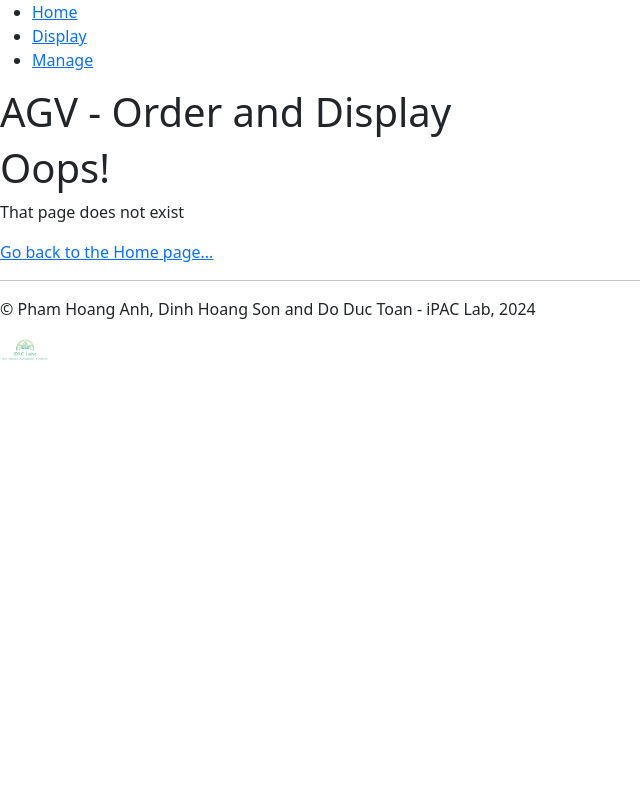
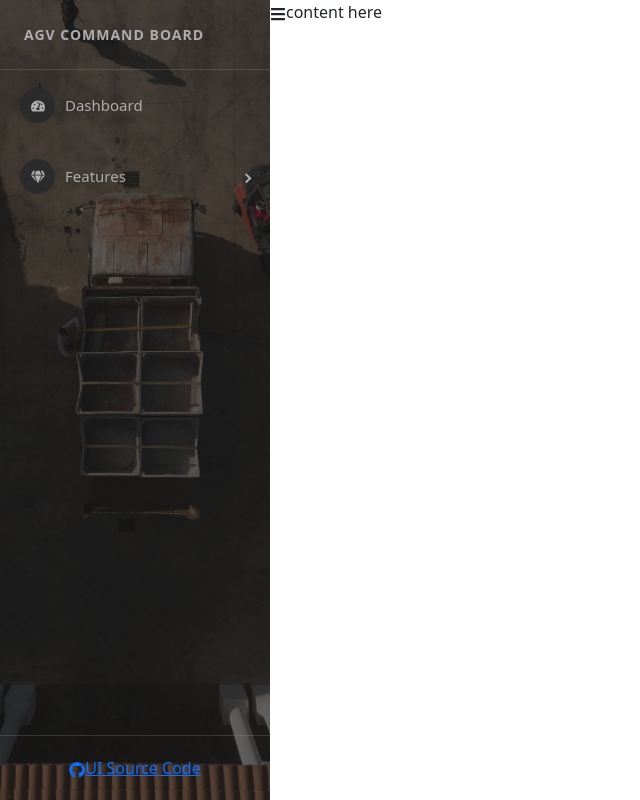
Before and after one commit to sondhg/frontend-prj1-son, a React (Vite) app: page /admin in a window 1280 px wide. Shown: the whole page, without its empty margins (0-640 px from the left). Built offline with nearby package versions, Linux system fonts and the light colour scheme.

Commit message:
admin sidebar

```diff
--- a/package.json
+++ b/package.json
@@ -15,8 +15,9 @@
     "react": "^18.2.0",
     "react-bootstrap": "^2.10.2",
     "react-dom": "^18.2.0",
-    "react-icons": "^5.2.1",
+    "react-icons": "4.4.0",
     "react-paginate": "8.1.3",
+    "react-pro-sidebar": "0.7.1",
     "react-router-dom": "6.3.0",
     "react-toastify": "9.0.7",
     "sass": "1.53.0"
--- a/src/App.jsx
+++ b/src/App.jsx
@@ -1,11 +1,10 @@
-//import "./styles.scss";
 import { BrowserRouter, Routes, Route } from "react-router-dom";
-import Header from "./components/Header/Header.jsx";
-import Footer from "./components/Footer.jsx";
+import Application from "./Application.jsx";
 import Home from "./components/Home/Home.jsx";
 import FetchData from "./components/FetchData.jsx";
 import NotFound from "./components/NotFound.jsx";
-import ManageOrder from "./components/NewHome/ManageOrder.jsx";
+import ManageOrder from "./components/Manage/ManageOrder.jsx";
+import Admin from "./components/Admin/Admin.jsx";
 import "bootstrap/dist/css/bootstrap.min.css";
 
 function App() {
@@ -13,18 +12,17 @@ function App() {
   return (
     <div className="app-container">
       <BrowserRouter>
-        <div>
-          <Header />
-          <div className="content">
-            <Routes>
+        <Routes>
+          <Route>
+            <Route path="/" element={<Application />}>
               <Route index element={<Home />} />
-              <Route path="/output" element={<FetchData />} />
-              <Route path="/manage" element={<ManageOrder />} />
-              <Route path="*" element={<NotFound />} />
-            </Routes>
-          </div>
-          <Footer />
-        </div>
+              <Route path="output" element={<FetchData />} />
+              <Route path="manage" element={<ManageOrder />} />
+              {/* <Route path="*" element={<NotFound />} /> */}
+            </Route>
+            <Route path="admin" element={<Admin />} />
+          </Route>
+        </Routes>
       </BrowserRouter>
     </div>
   );
--- /dev/null
+++ b/src/Application.jsx
@@ -0,0 +1,30 @@
+//import "./styles.scss";
+import { BrowserRouter, Routes, Route, Outlet, Link } from "react-router-dom";
+import Header from "./components/Header/Header.jsx";
+import Footer from "./components/Footer.jsx";
+//import "bootstrap/dist/css/bootstrap.min.css";
+
+//Application nằm trong App
+function Application() {
+  document.title = "AGV UI";
+  return (
+    <div className="app-container">
+      <div>
+        <div className="header-container">
+          <Header />
+        </div>
+        <div className="main-container">
+          <div className="side-nav-container"></div>
+          <div className="app-content">
+            <Outlet />
+          </div>
+        </div>
+        <div className="footer-container">
+          <Footer />
+        </div>
+      </div>
+    </div>
+  );
+}
+
+export default Application;
--- /dev/null
+++ b/src/components/Admin/Admin.jsx
@@ -0,0 +1,19 @@
+import SideBar from "./SideBar";
+import "./Admin.scss";
+import { FaBars } from "react-icons/fa";
+import { useState } from "react";
+const Admin = (props) => {
+  const [collapsed, setCollapsed] = useState(false);
+  return (
+    <div className="admin-container">
+      <div className="admin-sidebar">
+        <SideBar collapsed={collapsed}/>
+      </div>
+      <div className="admin-content">
+        <FaBars onClick={() => setCollapsed(!collapsed)} />
+        content here
+      </div>
+    </div>
+  );
+};
+export default Admin;
--- /dev/null
+++ b/src/components/Admin/Admin.scss
@@ -0,0 +1,8 @@
+.admin-container {
+  display: flex;
+  .admin-sidebar {
+    .pro-sidebar {
+      height: 100vh !important;
+    }
+  }
+}
--- /dev/null
+++ b/src/components/Admin/SideBar.jsx
@@ -0,0 +1,102 @@
+import "react-pro-sidebar/dist/css/styles.css";
+import {
+  ProSidebar,
+  Menu,
+  MenuItem,
+  SubMenu,
+  SidebarHeader,
+  SidebarFooter,
+  SidebarContent,
+} from "react-pro-sidebar";
+import {
+  FaTachometerAlt,
+  FaGem,
+  FaList,
+  FaGithub,
+  FaRegLaughWink,
+  FaHeart,
+} from "react-icons/fa";
+import sidebarBg from "../../assets/bg2.jpg";
+const SideBar = ({ image, collapsed, toggled, handleToggleSidebar }) => {
+  return (
+    <>
+      <ProSidebar
+        image={sidebarBg}
+        collapsed={collapsed}
+        toggled={toggled}
+        breakPoint="md"
+        onToggle={handleToggleSidebar}
+      >
+        <SidebarHeader>
+          <div
+            style={{
+              padding: "24px",
+              textTransform: "uppercase",
+              fontWeight: "bold",
+              fontSize: 14,
+              letterSpacing: "1px",
+              overflow: "hidden",
+              textOverflow: "ellipsis",
+              whiteSpace: "nowrap",
+            }}
+          >
+            AGV Command Board
+          </div>
+        </SidebarHeader>
+
+        <SidebarContent>
+          <Menu iconShape="circle">
+            <MenuItem
+              icon={<FaTachometerAlt />}
+              //   suffix={<span className="badge red">New</span>}
+            >
+              Dashboard
+            </MenuItem>
+            {/* <MenuItem icon={<FaGem />}>Components</MenuItem> */}
+          </Menu>
+          <Menu iconShape="circle">
+            <SubMenu
+              //   suffix={<span className="badge yellow">3</span>}
+              //   icon={<FaRegLaughWink />}
+              icon={<FaGem />}
+              title="Features"
+            >
+              <MenuItem> Tính năng 1</MenuItem>
+              <MenuItem> Tính năng 2</MenuItem>
+              <MenuItem> Tính năng 3</MenuItem>
+            </SubMenu>
+          </Menu>
+        </SidebarContent>
+
+        <SidebarFooter style={{ textAlign: "center" }}>
+          <div
+            className="sidebar-btn-wrapper"
+            style={{
+              padding: "20px 24px",
+            }}
+          >
+            <a
+              href="https://github.com/sondhg/frontend-prj1-son"
+              target="_blank"
+              className="sidebar-btn"
+              rel="noopener noreferrer"
+            >
+              <FaGithub />
+              <span
+                style={{
+                  whiteSpace: "nowrap",
+                  textOverflow: "ellipsis",
+                  overflow: "hidden",
+                }}
+              >
+                UI Source Code
+              </span>
+            </a>
+          </div>
+        </SidebarFooter>
+      </ProSidebar>
+    </>
+  );
+};
+
+export default SideBar;
--- a/src/components/Header/Header.jsx
+++ b/src/components/Header/Header.jsx
@@ -1,59 +1,65 @@
-import { Link } from "react-router-dom";
+//import { Link } from "react-router-dom";
+// const Header = () => {
+//   return (
+//     <header className="main-header">
+//       <nav>
+//         <ul>
+//           <li>
+//             <Link to="/">Home</Link>
+//           </li>
+//           <li>
+//             <Link to="/output">Display</Link>
+//           </li>
+//           <li>
+//             <Link to="/manage">Manage</Link>
+//           </li>
+//         </ul>
+//       </nav>
+//       <h1 className="big-page-title">AGV - Order and Display</h1>
+//     </header>
+//   );
+// };
+// export default Header;
+
+import { NavLink } from "react-router-dom";
+import Container from "react-bootstrap/Container";
+import Nav from "react-bootstrap/Nav";
+import Navbar from "react-bootstrap/Navbar";
+import NavDropdown from "react-bootstrap/NavDropdown";
+
 const Header = () => {
   return (
-    <header className="main-header">
-      <nav>
-        <ul>
-          <li>
-            <Link to="/">Home</Link>
-          </li>
-          <li>
-            <Link to="/output">Display</Link>
-          </li>
-          <li>
-            <Link to="/manage">Manage</Link>
-          </li>
-        </ul>
-      </nav>
-      <h1 className="big-page-title">AGV - Order and Display</h1>
-    </header>
+    <Navbar bg="dark" data-bs-theme="dark" expand="lg" className="bg-body-tertiary">
+      <Container>
+        <NavLink to="/" className="navbar-brand">
+          AGV - Order and Display
+        </NavLink>
+        <Navbar.Toggle aria-controls="basic-navbar-nav" />
+        <Navbar.Collapse id="basic-navbar-nav">
+          <Nav className="me-auto">
+            <NavLink to="/" className="nav-link">
+              Home
+            </NavLink>
+            <NavLink to="/output" className="nav-link">
+              Display
+            </NavLink>
+            <NavLink to="/manage" className="nav-link">
+              Manage
+            </NavLink>
+            <NavLink to="/admin" className="nav-link">
+              Admin
+            </NavLink>
+            <Nav>
+              <NavDropdown title="Account" id="basic-nav-dropdown">
+                <NavDropdown.Item>Log in</NavDropdown.Item>
+                <NavDropdown.Item>Log out</NavDropdown.Item>
+              </NavDropdown>
+            </Nav>
+          </Nav>
+        </Navbar.Collapse>
+      </Container>
+    </Navbar>
   );
 };
+
 export default Header;
-
-// import { NavLink } from "react-router-dom";
-// import Container from "react-bootstrap/Container";
-// import Nav from "react-bootstrap/Nav";
-// import Navbar from "react-bootstrap/Navbar";
-// import NavDropdown from "react-bootstrap/NavDropdown";
-
-// const Header = () => {
-//   return (
-//     <Navbar bg="dark" data-bs-theme="dark" expand="lg" className="bg-body-tertiary">
-//       <Container>
-//         <NavLink to="/" className="navbar-brand">
-//           AGV - Order and Display
-//         </NavLink>
-//         <Navbar.Toggle aria-controls="basic-navbar-nav" />
-//         <Navbar.Collapse id="basic-navbar-nav">
-//           <Nav className="me-auto">
-//             <NavLink to="/" className="nav-link">
-//               Home
-//             </NavLink>
-//             <NavLink to="/output" className="nav-link">
-//               Display
-//             </NavLink>
-//             <Nav>
-//               <NavDropdown title="Account" id="basic-nav-dropdown">
-//                 <NavDropdown.Item>Log in</NavDropdown.Item>
-//                 <NavDropdown.Item>Log out</NavDropdown.Item>
-//               </NavDropdown>
-//             </Nav>
-//           </Nav>
-//         </Navbar.Collapse>
-//       </Container>
-//     </Navbar>
-//   );
-// };
-
-// export default Header;
--- a/src/components/NewHome/ManageOrder.jsx
+++ b/src/components/Manage/ManageOrder.jsx
@@ -2,6 +2,9 @@ import ModalCreateOrder from "./ModalCreateOrder";
 import "./ManageOrder.scss";
 import { FcPlus } from "react-icons/fc";
 import { useState } from "react";
+
+import { ToastContainer, toast } from 'react-toastify';
+import 'react-toastify/dist/ReactToastify.css';
 
 const ManageOrder = (props) => {
   const [showModalCreateOrder, setShowModalCreateOrder] = useState(false);
```
Also changed, not shown: src/assets/bg2.jpg (added), src/components/Manage/ManageOrder.scss (renamed from src/components/NewHome/ManageOrder.scss), src/components/Manage/ModalCreateOrder.jsx (renamed from src/components/NewHome/ModalCreateOrder.jsx), 1 other file (tests, documents, lock files or other folders).
